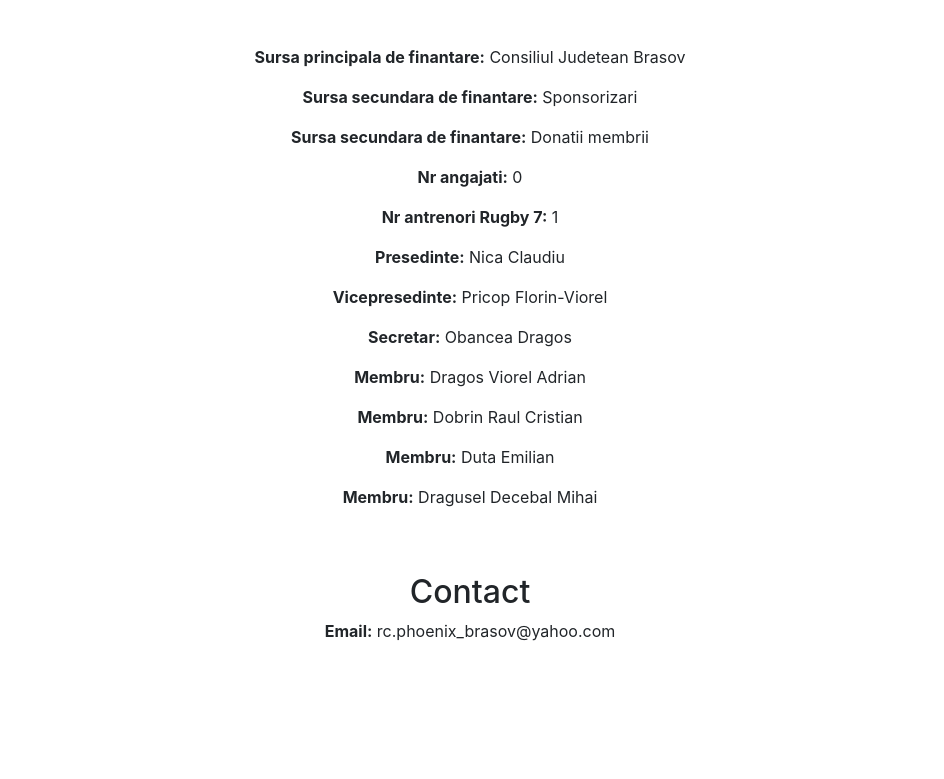
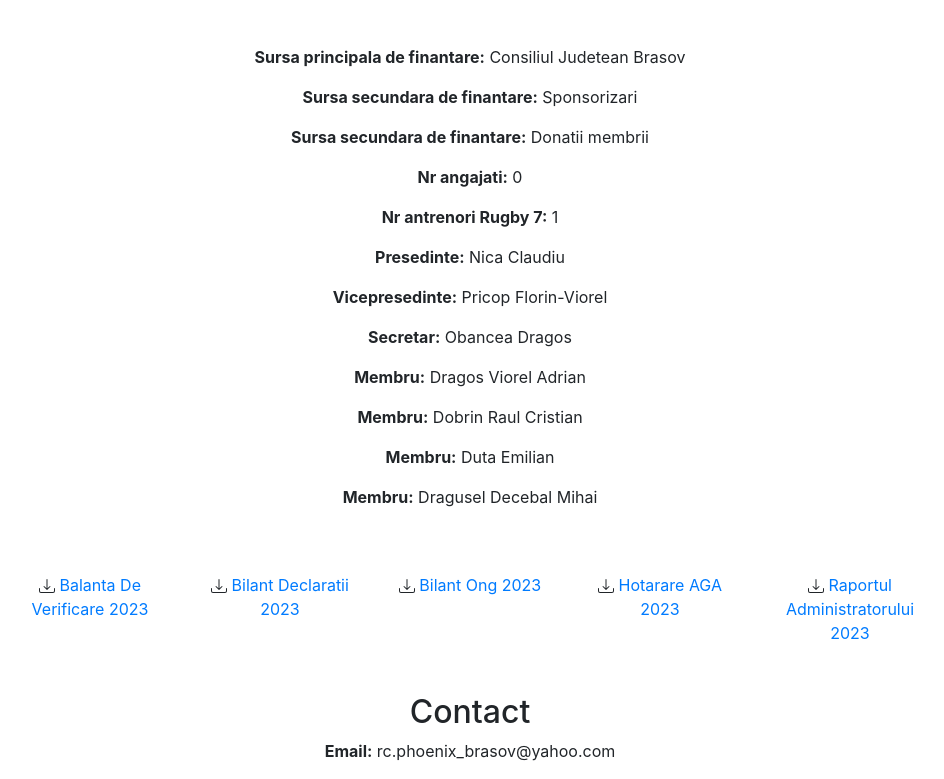
Before and after one commit to um01932/rcphoenix, a plain HTML site: page index.html in a window 1280 px wide. Shown: the part 798-1577 px from the top of the page, without its empty margins (170-1114 px from the left). Before the commit the page ends 1457 px from the top, so only its background shows below. Drawn offline with nearby package versions, Linux system fonts and the light colour scheme.

Commit message:
Update index.html

```diff
--- a/index.html
+++ b/index.html
@@ -1,5 +1,6 @@
 <!DOCTYPE html>
 <html lang="en">
+
 <head>
     <meta charset="UTF-8">
     <meta name="viewport" content="width=device-width, initial-scale=1.0">
@@ -7,6 +8,7 @@
     <!-- Bootstrap CSS -->
     <link href="https://stackpath.bootstrapcdn.com/bootstrap/4.5.2/css/bootstrap.min.css" rel="stylesheet">
 </head>
+
 <body>
     <div class="container">
         <div class="row mt-5">
@@ -16,7 +18,11 @@
         </div>
         <div class="row mt-5">
             <div class="col-md-12 text-center">
-                <p>Rugby Club Phoenix Brașov participa Campionatul Național de Rugby 7 și Super5 Rugby Amator, aducând împreună pasionații de rugby din toate mediile sociale pentru a împărtăși bucuria și spiritul acestui sport captivant. Misiunea noastră este să promovăm valorile sportului și să oferim tinerilor adulți posibilitatea de a se angaja în sportul de performanță și de a se dezvolta într-o comunitate unită și prietenoasă.</p>
+                <p>Rugby Club Phoenix Brașov participa Campionatul Național de Rugby 7 și Super5 Rugby Amator, aducând
+                    împreună pasionații de rugby din toate mediile sociale pentru a împărtăși bucuria și spiritul
+                    acestui sport captivant. Misiunea noastră este să promovăm valorile sportului și să oferim tinerilor
+                    adulți posibilitatea de a se angaja în sportul de performanță și de a se dezvolta într-o comunitate
+                    unită și prietenoasă.</p>
             </div>
         </div>
         <div class="row mt-5">
@@ -46,6 +52,65 @@
                 <p><b>Membru:</b> Dragusel Decebal Mihai</p>
             </div>
         </div>
+
+        <div class="row mt-5">
+            <div class="col-md-1 text-center">
+
+            </div>
+            <div class="col-md-2 text-center">
+                <svg xmlns="http://www.w3.org/2000/svg" width="16" height="16" fill="currentColor"
+                    class="bi bi-download" viewBox="0 0 16 16">
+                    <path
+                        d="M.5 9.9a.5.5 0 0 1 .5.5v2.5a1 1 0 0 0 1 1h12a1 1 0 0 0 1-1v-2.5a.5.5 0 0 1 1 0v2.5a2 2 0 0 1-2 2H2a2 2 0 0 1-2-2v-2.5a.5.5 0 0 1 .5-.5" />
+                    <path
+                        d="M7.646 11.854a.5.5 0 0 0 .708 0l3-3a.5.5 0 0 0-.708-.708L8.5 10.293V1.5a.5.5 0 0 0-1 0v8.793L5.354 8.146a.5.5 0 1 0-.708.708z" />
+                </svg>
+                <a href="BalantaDeVerificare2023.pdf" target="_blank">Balanta De Verificare 2023</a>
+            </div>
+            <div class="col-md-2 text-center">
+                <svg xmlns="http://www.w3.org/2000/svg" width="16" height="16" fill="currentColor"
+                    class="bi bi-download" viewBox="0 0 16 16">
+                    <path
+                        d="M.5 9.9a.5.5 0 0 1 .5.5v2.5a1 1 0 0 0 1 1h12a1 1 0 0 0 1-1v-2.5a.5.5 0 0 1 1 0v2.5a2 2 0 0 1-2 2H2a2 2 0 0 1-2-2v-2.5a.5.5 0 0 1 .5-.5" />
+                    <path
+                        d="M7.646 11.854a.5.5 0 0 0 .708 0l3-3a.5.5 0 0 0-.708-.708L8.5 10.293V1.5a.5.5 0 0 0-1 0v8.793L5.354 8.146a.5.5 0 1 0-.708.708z" />
+                </svg>
+                <a href="BilantDeclaratii2023.pdf" target="_blank">Bilant Declaratii 2023</a>
+            </div>
+            <div class="col-md-2 text-center">
+                <svg xmlns="http://www.w3.org/2000/svg" width="16" height="16" fill="currentColor"
+                    class="bi bi-download" viewBox="0 0 16 16">
+                    <path
+                        d="M.5 9.9a.5.5 0 0 1 .5.5v2.5a1 1 0 0 0 1 1h12a1 1 0 0 0 1-1v-2.5a.5.5 0 0 1 1 0v2.5a2 2 0 0 1-2 2H2a2 2 0 0 1-2-2v-2.5a.5.5 0 0 1 .5-.5" />
+                    <path
+                        d="M7.646 11.854a.5.5 0 0 0 .708 0l3-3a.5.5 0 0 0-.708-.708L8.5 10.293V1.5a.5.5 0 0 0-1 0v8.793L5.354 8.146a.5.5 0 1 0-.708.708z" />
+                </svg>
+                <a href="BilantOng2023.pdf" target="_blank">Bilant Ong 2023</a>
+            </div>
+            <div class="col-md-2 text-center">
+                <svg xmlns="http://www.w3.org/2000/svg" width="16" height="16" fill="currentColor"
+                    class="bi bi-download" viewBox="0 0 16 16">
+                    <path
+                        d="M.5 9.9a.5.5 0 0 1 .5.5v2.5a1 1 0 0 0 1 1h12a1 1 0 0 0 1-1v-2.5a.5.5 0 0 1 1 0v2.5a2 2 0 0 1-2 2H2a2 2 0 0 1-2-2v-2.5a.5.5 0 0 1 .5-.5" />
+                    <path
+                        d="M7.646 11.854a.5.5 0 0 0 .708 0l3-3a.5.5 0 0 0-.708-.708L8.5 10.293V1.5a.5.5 0 0 0-1 0v8.793L5.354 8.146a.5.5 0 1 0-.708.708z" />
+                </svg>
+                <a href="HotarareAGA2023.pdf" target="_blank">Hotarare AGA 2023</a>
+            </div>
+            <div class="col-md-2 text-center">
+                <svg xmlns="http://www.w3.org/2000/svg" width="16" height="16" fill="currentColor"
+                    class="bi bi-download" viewBox="0 0 16 16">
+                    <path
+                        d="M.5 9.9a.5.5 0 0 1 .5.5v2.5a1 1 0 0 0 1 1h12a1 1 0 0 0 1-1v-2.5a.5.5 0 0 1 1 0v2.5a2 2 0 0 1-2 2H2a2 2 0 0 1-2-2v-2.5a.5.5 0 0 1 .5-.5" />
+                    <path
+                        d="M7.646 11.854a.5.5 0 0 0 .708 0l3-3a.5.5 0 0 0-.708-.708L8.5 10.293V1.5a.5.5 0 0 0-1 0v8.793L5.354 8.146a.5.5 0 1 0-.708.708z" />
+                </svg>
+                <a href="RaportulAdministratorului2023.pdf" target="_blank">Raportul Administratorului 2023</a>
+            </div>
+            <div class="col-md-1 text-center">
+
+            </div>
+        </div>
         <div class="row mt-5">
             <div class="col-md-12 text-center">
                 <h2>Contact</h2>
@@ -58,4 +123,5 @@
     <script src="https://cdn.jsdelivr.net/npm/@popperjs/core@2.5.4/dist/umd/popper.min.js"></script>
     <script src="https://stackpath.bootstrapcdn.com/bootstrap/4.5.2/js/bootstrap.min.js"></script>
 </body>
+
 </html>
```
